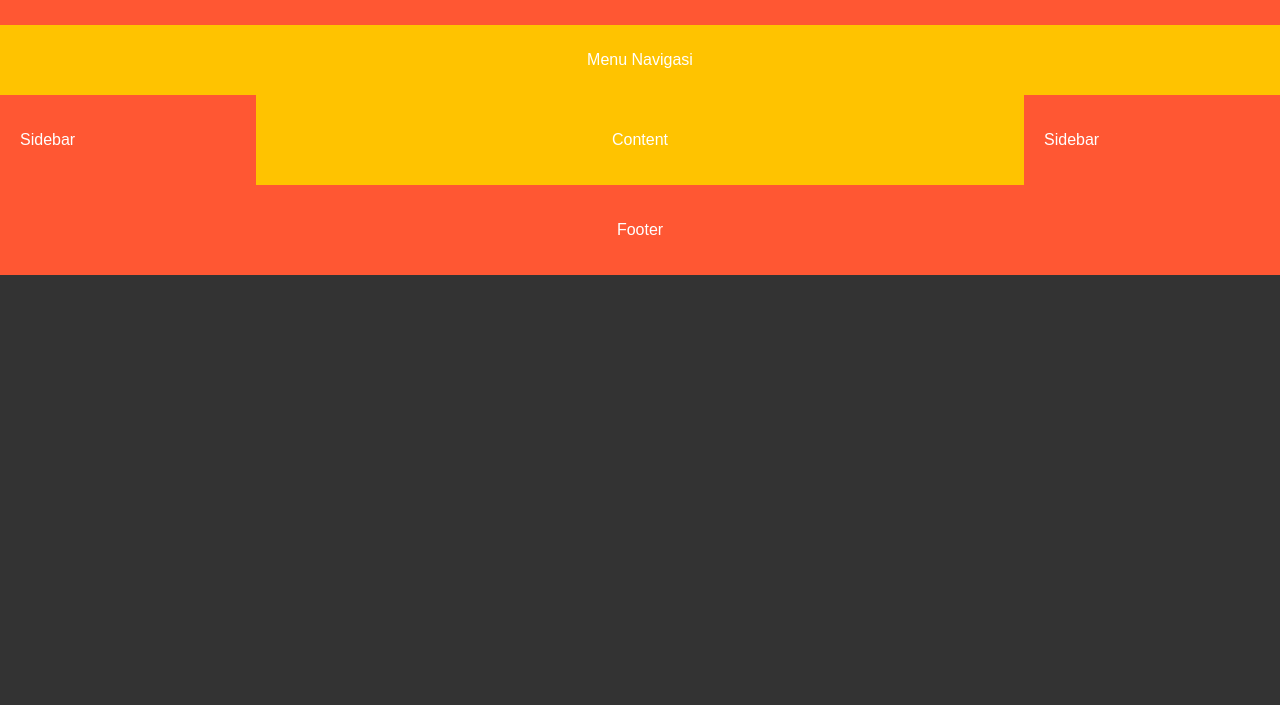
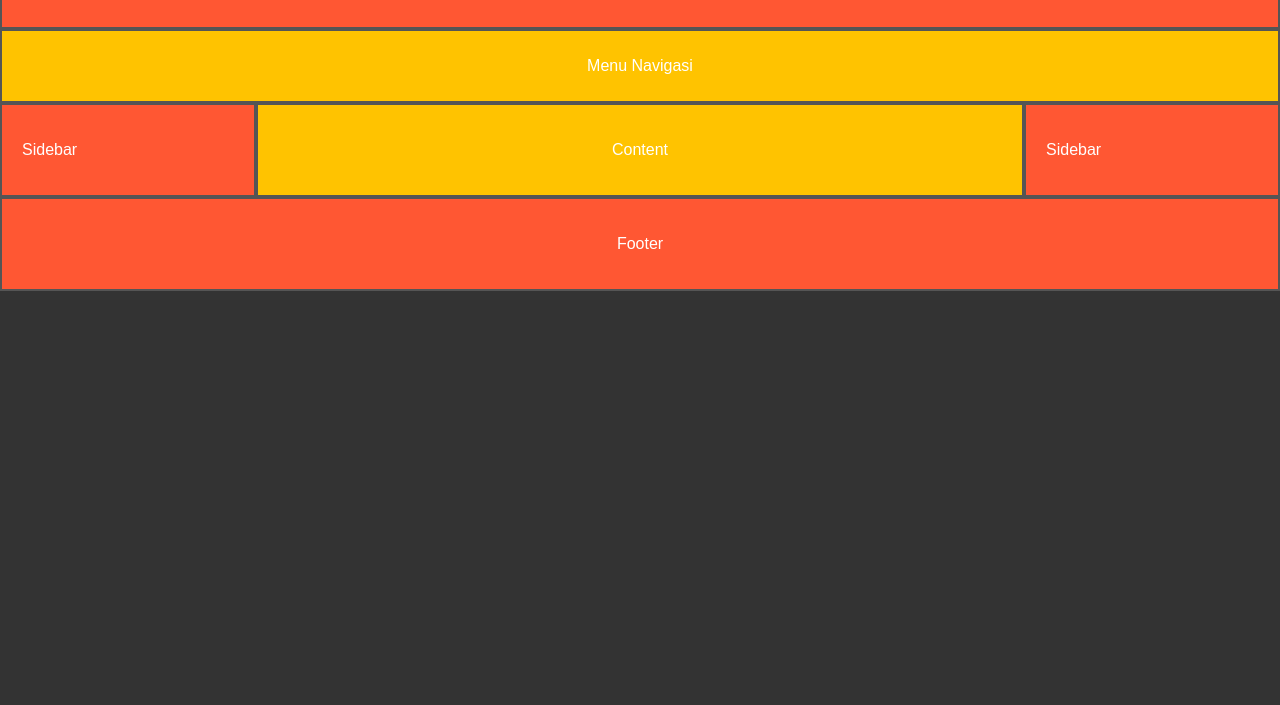
Before and after one commit to freedom4uu/freedom4uu.github.io, a plain HTML site: page quis01.html in a window 1280 px wide. Shown: the part 95-800 px from the top of the page. Drawn offline with Linux system fonts and the light colour scheme.

Commit message:
coba lagi

```diff
--- a/quis01.html
+++ b/quis01.html
@@ -9,43 +9,49 @@
             font-family: sans-serif;
             margin: 0;
             padding: 0;
-            background-color: #333; /* Warna latar belakang gelap untuk body */
+            background-color: #333;
             color: white;
         }
 
+        /* Menambahkan border pada semua elemen */
+        .header, .navigasi, .sidebar, .content, .footer {
+            border: 2px solid #555;
+            box-sizing: border-box; /* Pastikan padding tidak menambah lebar elemen */
+        }
+
+        /* Tata letak dan warna */
         .header {
-            background-color: #FF5733; /* Merah */
+            background-color: #FF5733;
             padding: 20px;
             text-align: center;
         }
 
         .navigasi {
-            background-color: #FFC300; /* Oranye */
+            background-color: #FFC300;
             padding: 10px;
             text-align: center;
         }
 
         .content-wrapper {
             display: flex;
-            flex-wrap: wrap; /* Memastikan tata letak responsif */
+            flex-wrap: wrap;
         }
 
         .sidebar {
-            background-color: #FF5733; /* Merah */
+            background-color: #FF5733;
             padding: 20px;
-            width: 20%; /* Lebar sidebar */
-            box-sizing: border-box;
+            width: 20%;
         }
 
         .content {
-            background-color: #FFC300; /* Oranye */
+            background-color: #FFC300;
             padding: 20px;
-            flex-grow: 1; /* Mengisi ruang yang tersisa */
+            flex-grow: 1;
             text-align: center;
         }
 
         .footer {
-            background-color: #FF5733; /* Merah */
+            background-color: #FF5733;
             padding: 20px;
             text-align: center;
         }
```
